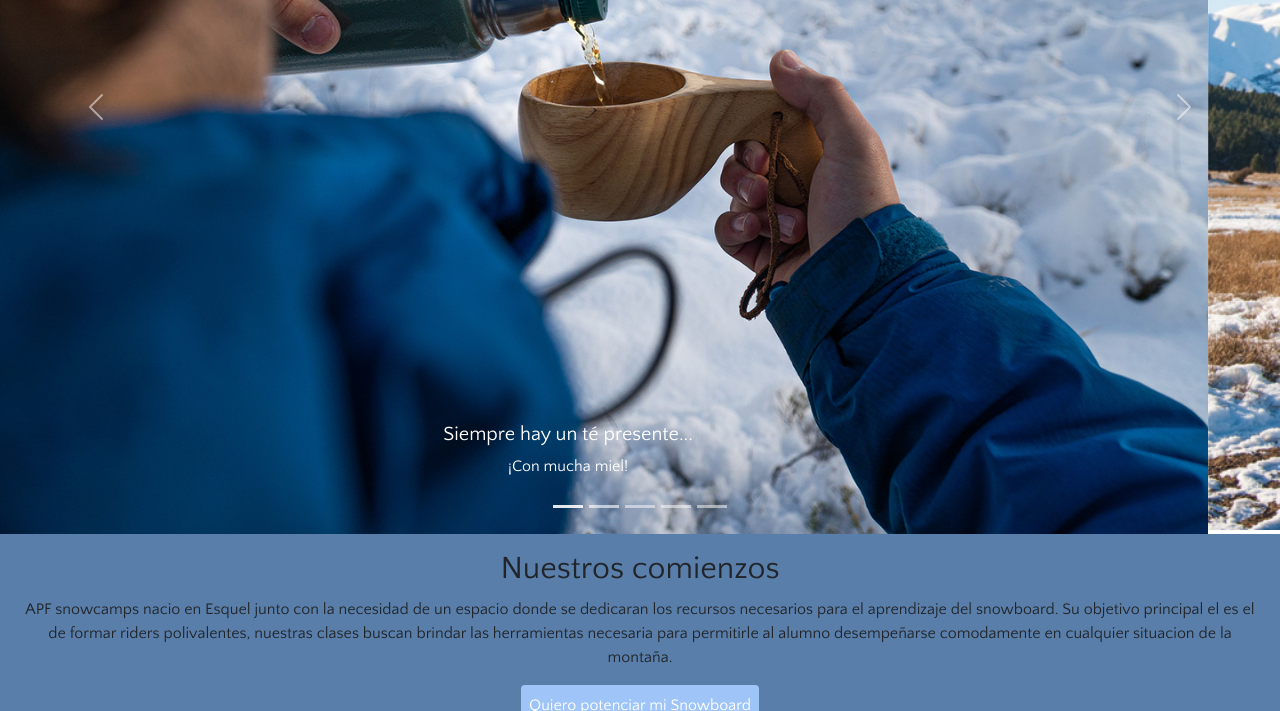
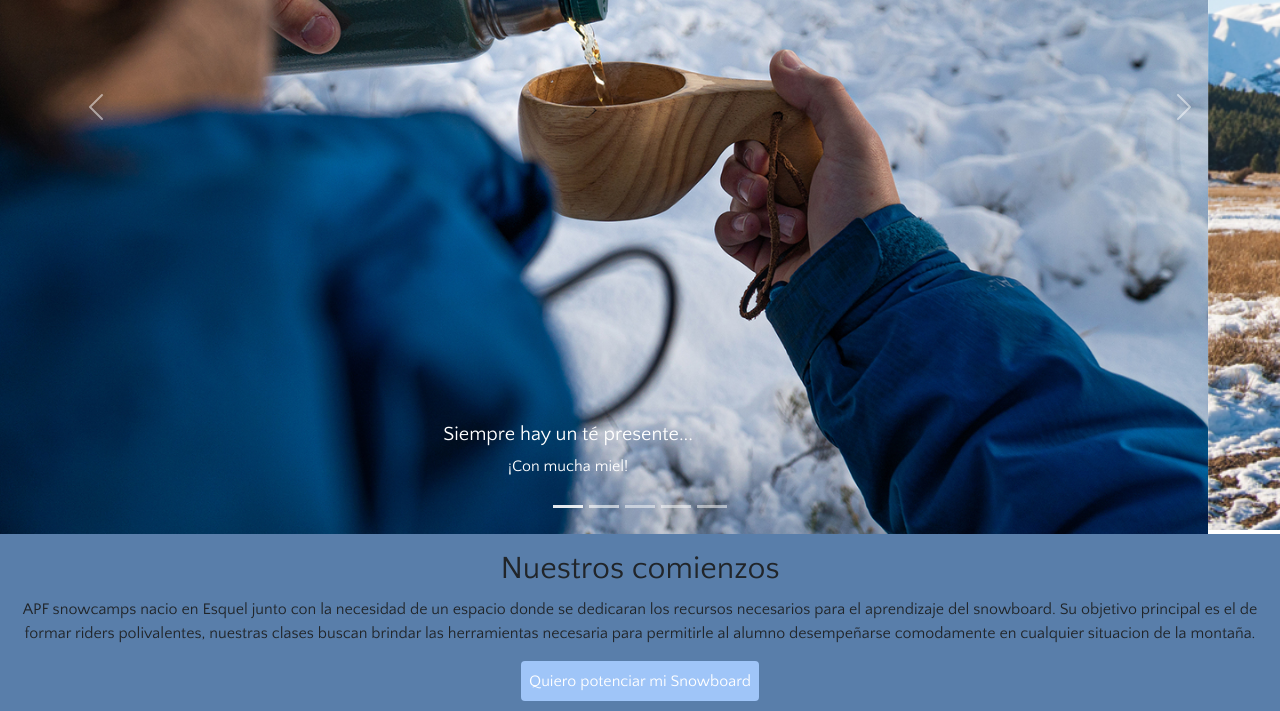
Before and after one commit to Agustin-Paleari/Coderhouse, a website: page index.html in a window 1280 px wide. Shown: the part 412-1123 px from the top of the page. Drawn offline with nearby package versions, Linux system fonts and the light colour scheme.

Commit message:
Update index.html

```diff
--- a/index.html
+++ b/index.html
@@ -95,7 +95,7 @@
     <!-- inicio historia de marca -->
     <article  class="bg-primario p-3 text-center ">
         <h2 class=" card-title">Nuestros comienzos</h2>
-        <p class="">APF snowcamps nacio en Esquel junto con  la necesidad de un espacio donde se dedicaran los recursos necesarios para el aprendizaje del snowboard. Su objetivo principal el es el de formar riders polivalentes, nuestras clases buscan brindar las herramientas necesaria para permitirle al alumno desempeñarse comodamente en cualquier situacion de la montaña.
+        <p class="">APF snowcamps nacio en Esquel junto con  la necesidad de un espacio donde se dedicaran los recursos necesarios para el aprendizaje del snowboard. Su objetivo principal es el de formar riders polivalentes, nuestras clases buscan brindar las herramientas necesaria para permitirle al alumno desempeñarse comodamente en cualquier situacion de la montaña.
         </p>
         <a href="sites/contacto.html" class="btn btn-primary bg-secundario hoverBtn p-2  ">Quiero potenciar mi Snowboard</a>
     </article>
```
